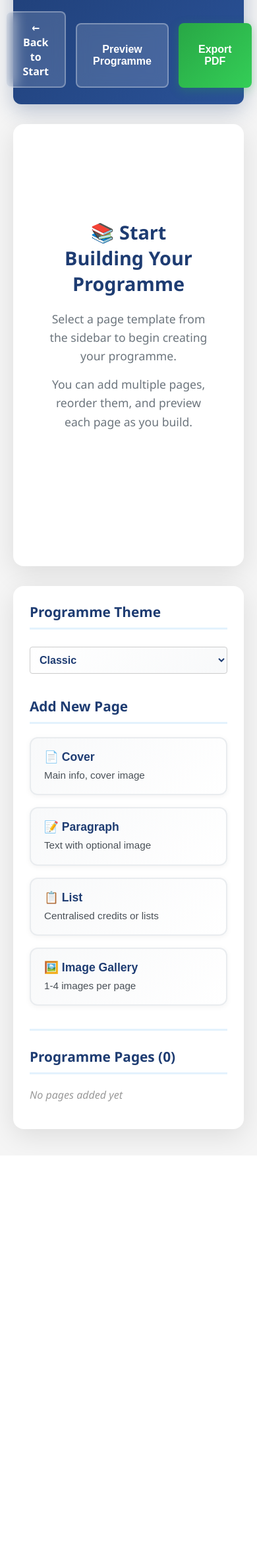
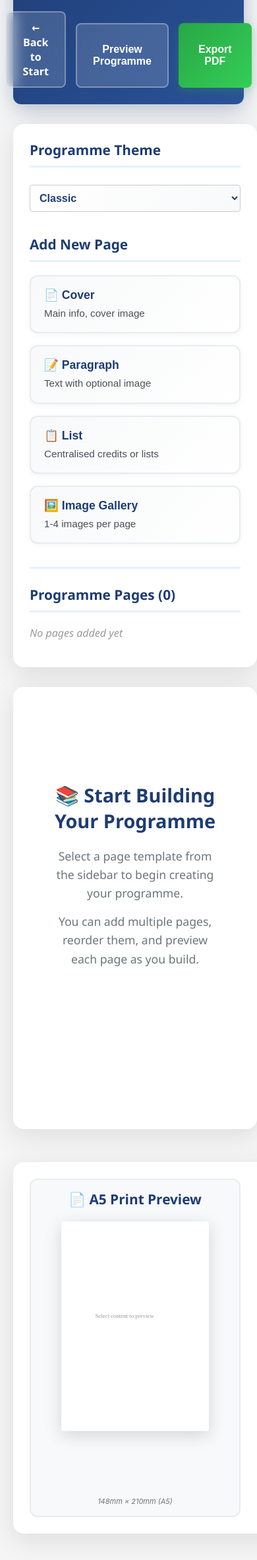
Before and after one commit to monsterlimo/play-maker, a Node server app: page /builder in a window 390 px wide; the page is wider, and only the part inside the window is pictured. Shown: the part 212-2576 px from the top of that part at 66% size. Before the commit the page ends 1957 px from the top of that part, so only its background shows below. Run offline with Node 20, Linux system fonts and the light colour scheme; some libraries are stand-ins or nearby versions.

Commit message:
Remove duplicate Live Preview and fix A5 preview layout
Co-authored-by: monsterlimo <10281830+monsterlimo@users.noreply.github.com>

```diff
--- a/public/css/a5-preview.css
+++ b/public/css/a5-preview.css
@@ -55,6 +55,13 @@
   height: calc(397px - 40px) !important; /* Exactly 357px content height */
   overflow: hidden !important;
   position: relative;
+
+  /* Improved centering and content utilization */
+  display: flex;
+  flex-direction: column;
+  justify-content: center;
+  align-items: center;
+  text-align: center;
 
   /* Strict content boundaries - no flex or resize */
   flex-shrink: 0 !important;
--- a/views/builder/index.ejs
+++ b/views/builder/index.ejs
@@ -426,14 +426,7 @@
       box-shadow: 0 6px 20px rgba(40, 167, 69, 0.4);
     }
 
-    .live-preview {
-      border: 2px solid #e9ecef;
-      border-radius: 12px;
-      padding: 25px;
-      margin-top: 25px;
-      background: linear-gradient(135deg, #fafafa 0%, #ffffff 100%);
-      min-height: 200px;
-    }
+
 
     .theme-selector {
       margin-bottom: 25px;
@@ -463,22 +456,42 @@
 
     @media (max-width: 1500px) {
       .builder-main {
-        grid-template-columns: 360px 1fr;
+        grid-template-columns: 1fr;
+        grid-template-rows: auto auto auto;
       }
 
       .a5-preview-pane {
-        display: none;
+        /* Move A5 preview below editor instead of hiding it */
+        order: 3;
+        position: static;
+        width: 100% !important;
+        min-width: auto !important;
+        max-width: 400px;
+        margin: 20px auto 0 auto;
+      }
+
+      .content-area {
+        order: 2;
       }
     }
 
     @media (max-width: 1024px) {
       .builder-main {
         grid-template-columns: 1fr;
+        grid-template-rows: auto auto auto;
       }
 
       .sidebar {
         position: static;
+        order: 1;
+      }
+
+      .content-area {
         order: 2;
+      }
+
+      .a5-preview-pane {
+        order: 3;
       }
 
       .builder-header {
@@ -614,9 +627,6 @@
             <label>Contact Information</label>
             <textarea id="coverContact" placeholder="Box office, phone, website, etc."></textarea>
           </div>
-          <div class="live-preview" id="coverPreview">
-            <!-- Live preview will appear here -->
-          </div>
           <div class="editor-actions">
             <button class="btn-primary" onclick="savePage('cover')">Save Page</button>
             <button class="btn-secondary" onclick="cancelEdit()">Cancel</button>
@@ -662,9 +672,6 @@
               <option value="left">Left side</option>
             </select>
           </div>
-          <div class="live-preview" id="paragraphPreview">
-            <!-- Live preview will appear here -->
-          </div>
           <div class="editor-actions">
             <button class="btn-primary" onclick="savePage('paragraph')">Save Page</button>
             <button class="btn-secondary" onclick="cancelEdit()">Cancel</button>
@@ -706,9 +713,6 @@
             </div>
             <button type="button" class="btn-secondary" onclick="addCreditsEntry()">Add Entry</button>
           </div>
-          <div class="live-preview" id="creditsPreview">
-            <!-- Live preview will appear here -->
-          </div>
           <div class="editor-actions">
             <button class="btn-primary" onclick="savePage('credits')">Save Page</button>
             <button class="btn-secondary" onclick="cancelEdit()">Cancel</button>
@@ -748,9 +752,6 @@
             <div id="galleryImages">
               <!-- Dynamic image uploads will be added here -->
             </div>
-          </div>
-          <div class="live-preview" id="galleryPreview">
-            <!-- Live preview will appear here -->
           </div>
           <div class="editor-actions">
             <button class="btn-primary" onclick="savePage('image-gallery')">Save Page</button>
@@ -1148,10 +1149,6 @@
     }
 
     function updatePreview(template) {
-      const preview = document.getElementById(template.replace('-', '') + 'Preview') ||
-                     document.getElementById(template.replace('-', '') + 'LivePreview');
-      if (!preview) return;
-
       const theme = themes[document.getElementById('programmeTheme').value] || themes.classic;
       const data = collectPageData(template);
 
@@ -1175,116 +1172,9 @@
 
       const customTheme = { ...theme, bg: customBg, color: customText, heading: customText };
 
-      let previewHTML = '';
-
-      switch (template) {
-        case 'cover':
-          previewHTML = generateCoverPreview(data, customTheme);
-          break;
-        case 'paragraph':
-          previewHTML = generateParagraphPreview(data, customTheme);
-          break;
-        case 'credits':
-          previewHTML = generateCreditsPreview(data, customTheme);
-          break;
-        case 'image-gallery':
-          previewHTML = generateGalleryPreview(data, customTheme);
-          break;
-      }
-
-      preview.innerHTML = `
-        <div style="background: ${customBg}; padding: 20px; border-radius: 8px; color: ${customText}; border: 1px solid #e0e0e0;">
-          <h4 style="margin-top: 0; color: ${customText};">Live Preview (A5 Size)</h4>
-          ${previewHTML}
-        </div>
-      `;
-
-      // Programme builder enhancement - Update A5 real-size preview
+      // Only update A5 real-size preview (removed live preview)
       updateA5Preview(template, data, customTheme, customBg);
     }
-
-    function generateCoverPreview(data, theme) {
-      return `
-        <div style="text-align: center;">
-          ${data.coverImageFile ? `<img src="${data.coverImageFile.url}" style="max-width: 200px; max-height: 150px; border-radius: 6px; margin-bottom: 15px;">` : ''}
-          <h2 style="color: ${theme.heading}; margin: 10px 0;">${data.coverPlayName || 'Play Name'}</h2>
-          <p style="color: ${theme.accent}; font-weight: bold; margin: 5px 0;">${data.coverDate || 'Date'}</p>
-          <p style="color: ${theme.accent}; font-weight: bold; margin: 5px 0;">${data.coverVenue || 'Venue'}</p>
-          <p style="color: ${theme.accent}; margin: 5px 0;">Director: ${data.coverDirector || 'Director'}</p>
-          ${data.coverSynopsis ? `<p style="margin: 15px 0; font-style: italic;">${data.coverSynopsis}</p>` : ''}
-          ${data.coverContact ? `<div style="margin: 15px 0; font-size: 0.9em;">${data.coverContact.replace(/\n/g, '<br>')}</div>` : ''}
-        </div>
-      `;
-    }
-
-    function generateParagraphPreview(data, theme) {
-      const imageHTML = data.paragraphImageFile ?
-        `<img src="${data.paragraphImageFile.url}" style="max-width: 150px; max-height: 150px; border-radius: 6px;">` : '';
-
-      const contentHTML = `
-        <h3 style="color: ${theme.heading}; margin-top: 0;">${data.paragraphTitle || 'Page Title'}</h3>
-        <div style="line-height: 1.6;">${data.paragraphContent ? data.paragraphContent.replace(/\n/g, '<br>') : 'Content will appear here...'}</div>
-      `;
-
-      if (!imageHTML) return contentHTML;
-
-      switch (data.paragraphImagePos) {
-        case 'above':
-          return `<div style="text-align: center; margin-bottom: 15px;">${imageHTML}</div>${contentHTML}`;
-        case 'below':
-          return `${contentHTML}<div style="text-align: center; margin-top: 15px;">${imageHTML}</div>`;
-        case 'right':
-          return `<div style="display: flex; gap: 15px; align-items: flex-start;"><div style="flex: 1;">${contentHTML}</div><div>${imageHTML}</div></div>`;
-        case 'left':
-          return `<div style="display: flex; gap: 15px; align-items: flex-start;"><div>${imageHTML}</div><div style="flex: 1;">${contentHTML}</div></div>`;
-        default:
-          return `${contentHTML}<div style="text-align: center; margin-top: 15px;">${imageHTML}</div>`;
-      }
-    }
-
-    function generateCreditsPreview(data, theme) {
-      const entries = data.entries || [];
-      if (entries.length === 0) {
-        return `
-          <h3 style="color: ${theme.heading}; margin-top: 0;">${data.creditsTitle || 'Credits'}</h3>
-          <p style="color: #999; font-style: italic;">Add entries to see preview...</p>
-        `;
-      }
-
-      const listHTML = entries.map(entry => {
-        if (data.creditsType === 'simple') {
-          return `<li>${entry.name || entry.text || ''}</li>`;
-        } else {
-          return `<li>${entry.name || ''} ${entry.role ? `- ${entry.role}` : ''}</li>`;
-        }
-      }).join('');
-
-      return `
-        <h3 style="color: ${theme.heading}; margin-top: 0;">${data.creditsTitle || 'Credits'}</h3>
-        <ul style="list-style: none; padding: 0; text-align: center;">
-          ${listHTML}
-        </ul>
-      `;
-    }
-
-    function generateGalleryPreview(data, theme) {
-      const images = data.images || [];
-      const layout = data.galleryLayout || '1';
-      const cols = layout === '4' ? 2 : layout === '3' ? 3 : layout === '2' ? 2 : 1;
-
-      const imageHTML = images.map(img =>
-        img ? `<img src="${img.url}" style="width: 100%; height: 100px; object-fit: cover; border-radius: 4px;">` :
-              '<div style="width: 100%; height: 100px; background: #f0f0f0; border-radius: 4px; display: flex; align-items: center; justify-content: center; color: #999;">No image</div>'
-      ).join('');
-
-      return `
-        <h3 style="color: ${theme.heading}; margin-top: 0;">${data.galleryTitle || 'Image Gallery'}</h3>
-        <div style="display: grid; grid-template-columns: repeat(${cols}, 1fr); gap: 10px;">
-          ${imageHTML}
-        </div>
-      `;
-    }
-
 
     function updateAllPreviews() {
       const activeEditor = document.querySelector('.page-editor.active');
```
